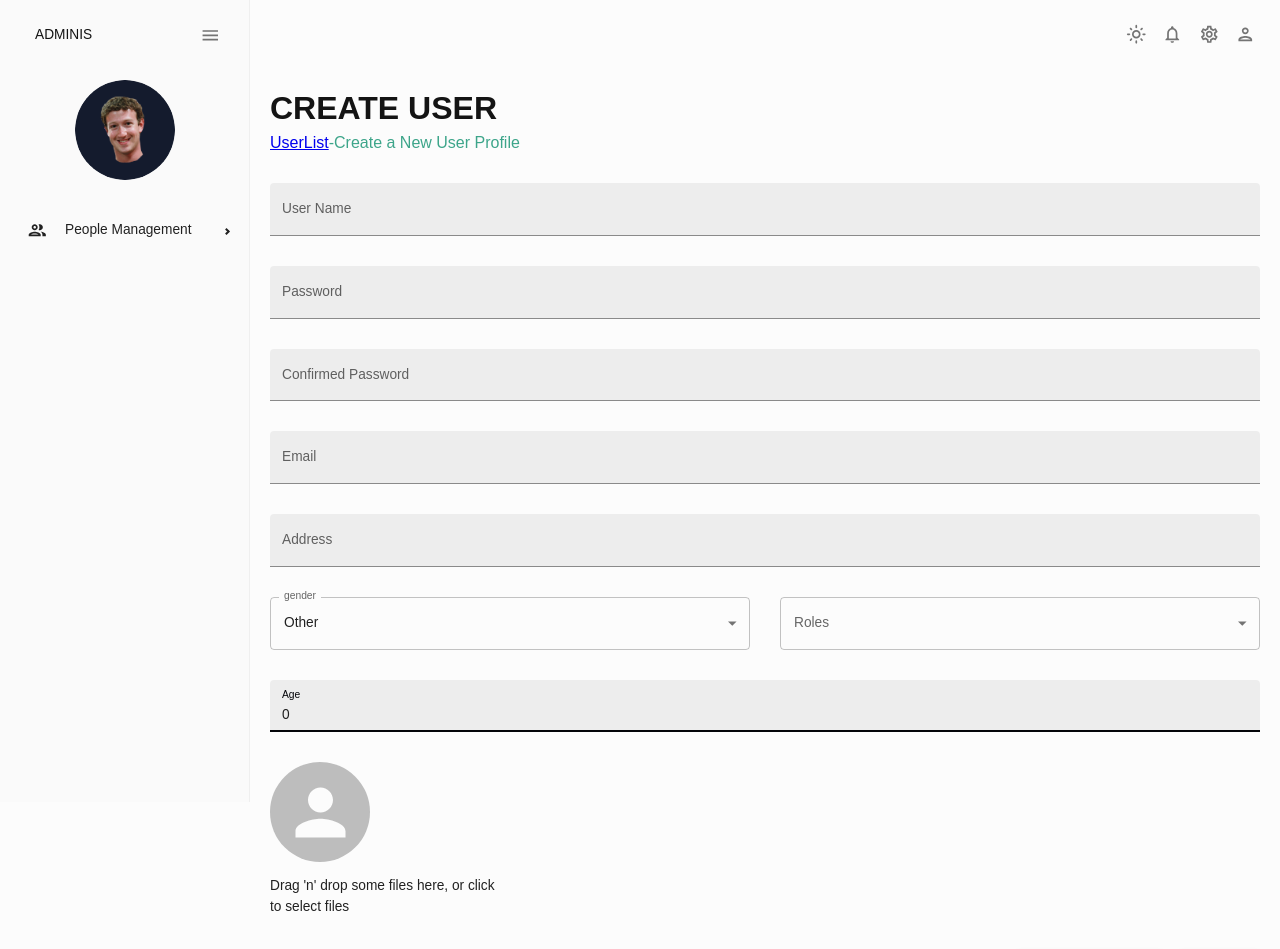
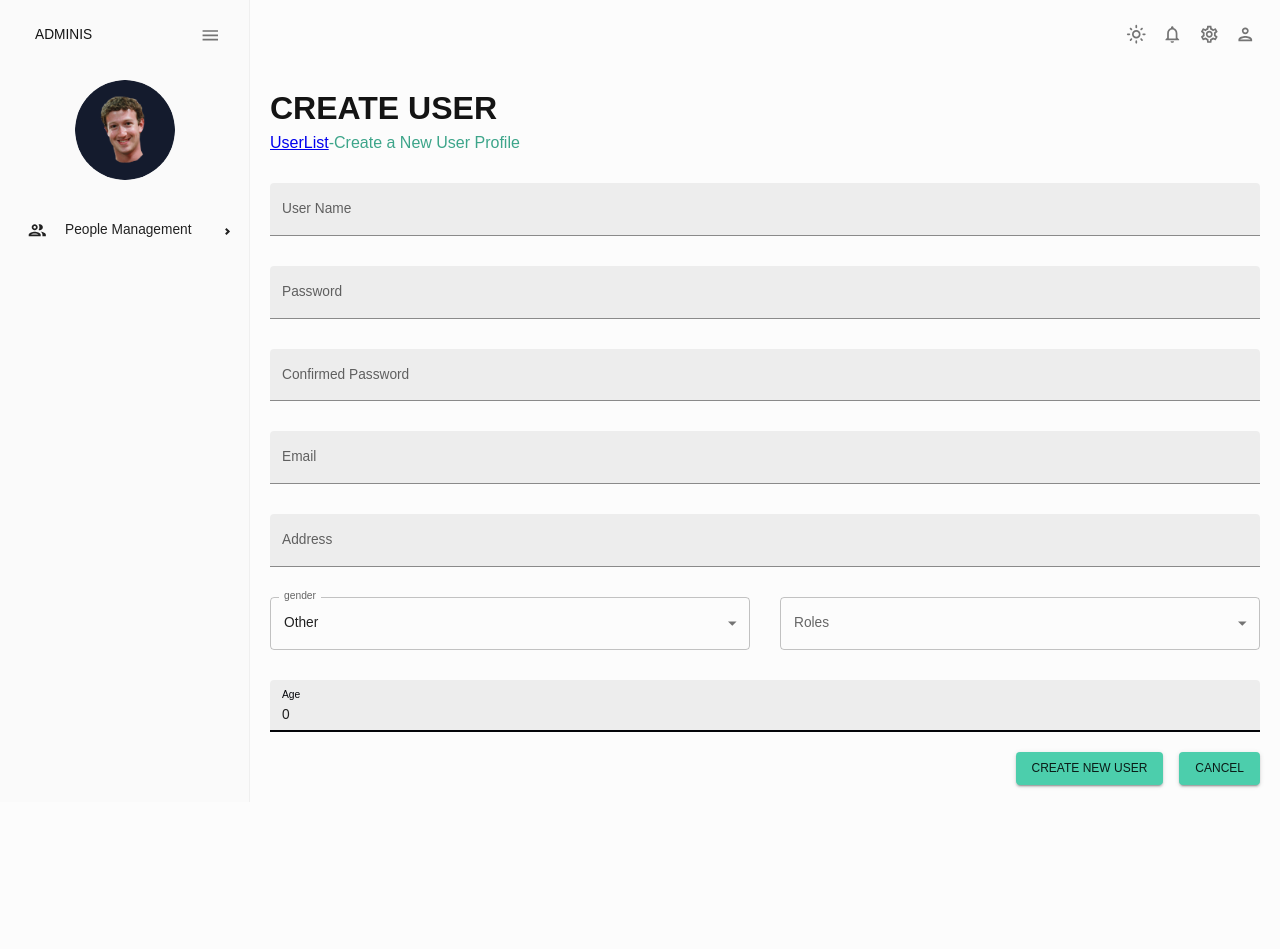
Before and after one commit to MoocDevTeam/Admin-Management-System-Frontend, a React (Create React App) app: page /user/add in a window 1280 px wide. Shown: the top 949 px of the page. After the commit the page ends 802 px from the top, so only its background shows below. Built offline with nearby package versions, Linux system fonts and the light colour scheme.

Commit message:
MoocUI 1.0.1: Lily-Delete all exiting code related to authentication and authorization and add version number

```diff
--- a/package.json
+++ b/package.json
@@ -1,6 +1,6 @@
 {
   "name": "moocadmin",
-  "version": "0.1.0",
+  "version": "1.0.1",
   "private": true,
   "dependencies": {
     "@emotion/react": "^11.13.3",
--- a/src/App.js
+++ b/src/App.js
@@ -9,8 +9,6 @@ import User from "./pages/user/index";
 import AddUser from "./pages/user/addUser";
 import Page404 from "./pages/page404";
 
-// import Menu from "./pages/menu/index";
-// import Role from "./pages/role/index";
 import { theme } from "./theme";
 
 function App() {
--- a/src/components/moocDropzone.jsx
+++ /dev/null
@@ -1,37 +0,0 @@
-import { Avatar } from "@mui/material";
-import React, { useCallback, useState } from "react";
-import { useDropzone } from "react-dropzone";
-
-export default function MoocDropzone(props) {
-  const [avatarSrc, setAvatarSrc] = useState(null);
-  const onDrop = useCallback((acceptedFiles) => {
-    // Do something with the files
-
-    const reader = new FileReader();
-    reader.onload = (event) => {
-      setAvatarSrc(event.target.result);
-
-      console.log('event.target.result',event.target.result);
-      if (props.avatarResult) {
-        props.avatarResult(event.target.result);
-      }
-    };
-
-    reader.readAsDataURL(acceptedFiles[0]);
-  }, []);
-  const { getRootProps, getInputProps, isDragActive } = useDropzone({ onDrop });
-
-  return (
-    <div>
-      <Avatar src={avatarSrc} sx={{ width: 100, height: 100 }}></Avatar>
-      <div {...getRootProps()}>
-        <input {...getInputProps()} />
-        {isDragActive ? (
-          <p>Drop the files here ...</p>
-        ) : (
-          <p>Drag 'n' drop some files here, or click to select files</p>
-        )}
-      </div>
-    </div>
-  );
-}
--- a/src/pages/user/addUser.jsx
+++ b/src/pages/user/addUser.jsx
@@ -18,7 +18,6 @@ import toast from "react-hot-toast";
 import * as Yup from "yup";
 import postRequest from "../../request/postRequest";
 import Header from "../../components/header";
-import MoocDropzone from "../../components/moocDropzone";
 import { useState } from "react";
 import getRequest from "../../request/getRequest";
 
@@ -252,7 +251,7 @@ export default function AddUser() {
             sx={{ gridColumn: "span 4" }}
           />
 
-          <MoocDropzone avatarResult={handleAvatarResult} />
+
         </Box>
         <Box display="flex" justifyContent="end" mt="20px">
           <Stack direction="row" spacing={2}>
```
